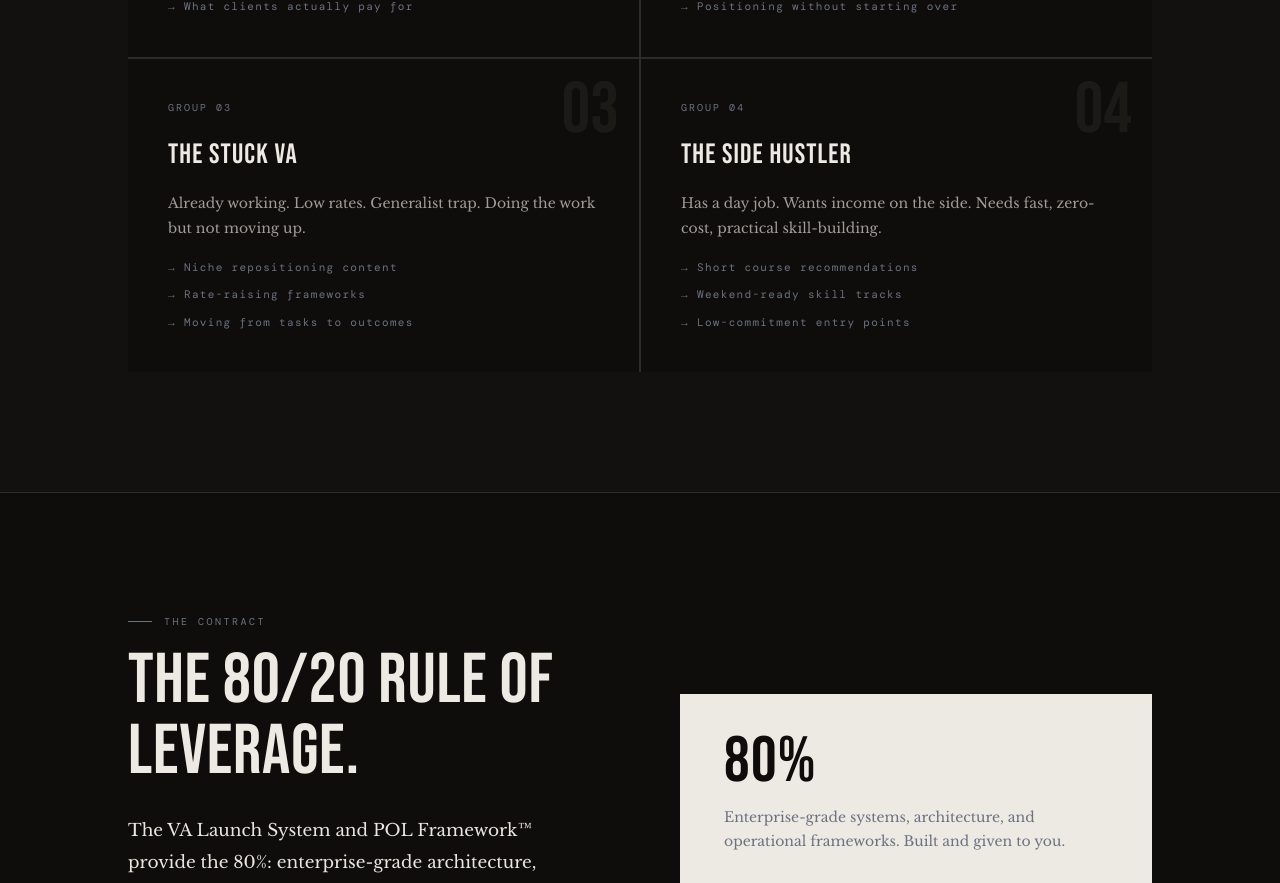
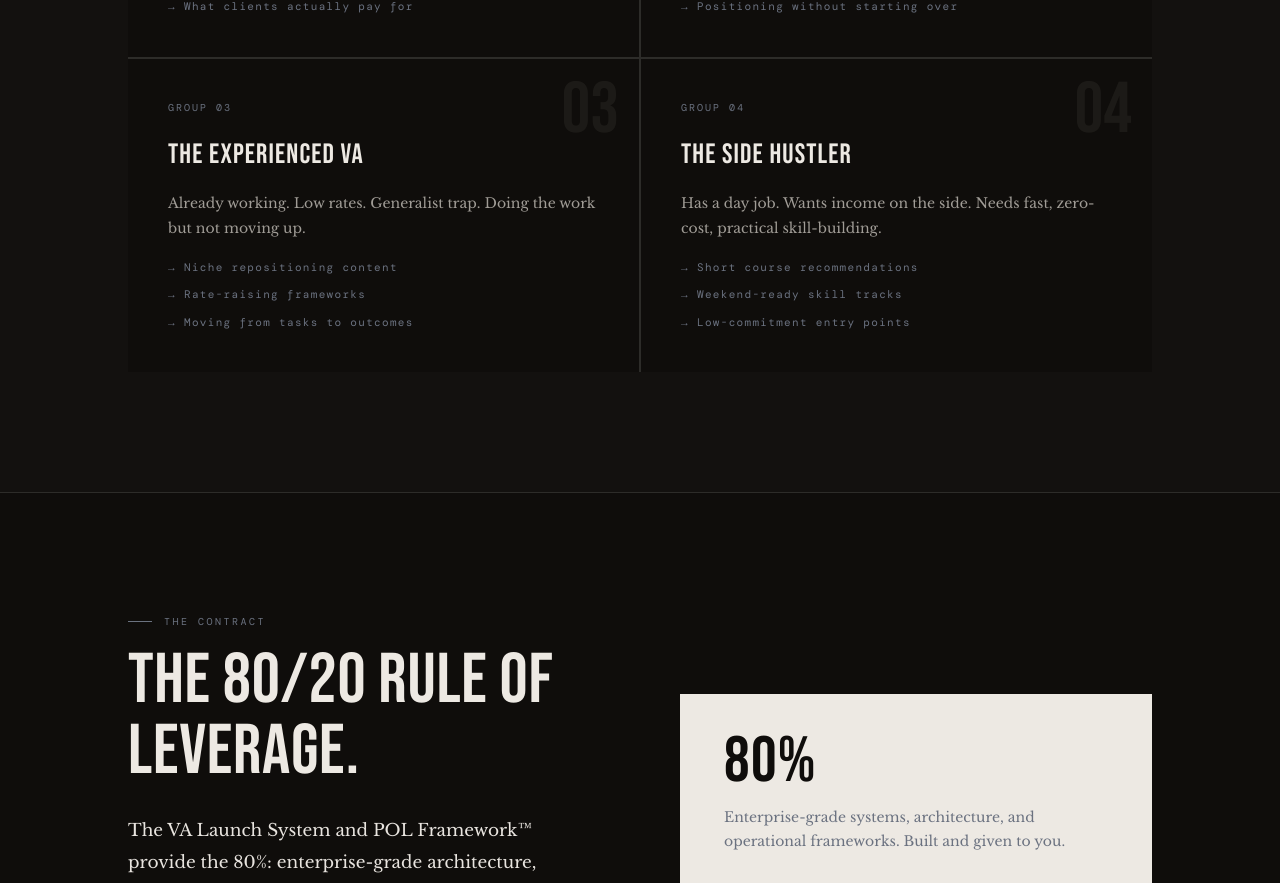
Before and after one commit to kittycataclysmic/marginmomentum-landing, a React (Vite) app: page / in a window 1280 px wide. Shown: the part 5100-5983 px from the top of the page. Built offline with nearby package versions, Linux system fonts and the light colour scheme.

Commit message:
Update App.jsx

```diff
--- a/src/App.jsx
+++ b/src/App.jsx
@@ -402,7 +402,7 @@ export default function App() {
             <div className="audience-card reveal">
               <div className="audience-card-number">03</div>
               <div className="audience-card-label">Group 03</div>
-              <h3>The Stuck VA</h3>
+              <h3>The Experienced VA</h3>
               <p>Already working. Low rates. Generalist trap. Doing the work but not moving up.</p>
               <ul className="audience-card-list">
                 <li>Niche repositioning content</li>
```
